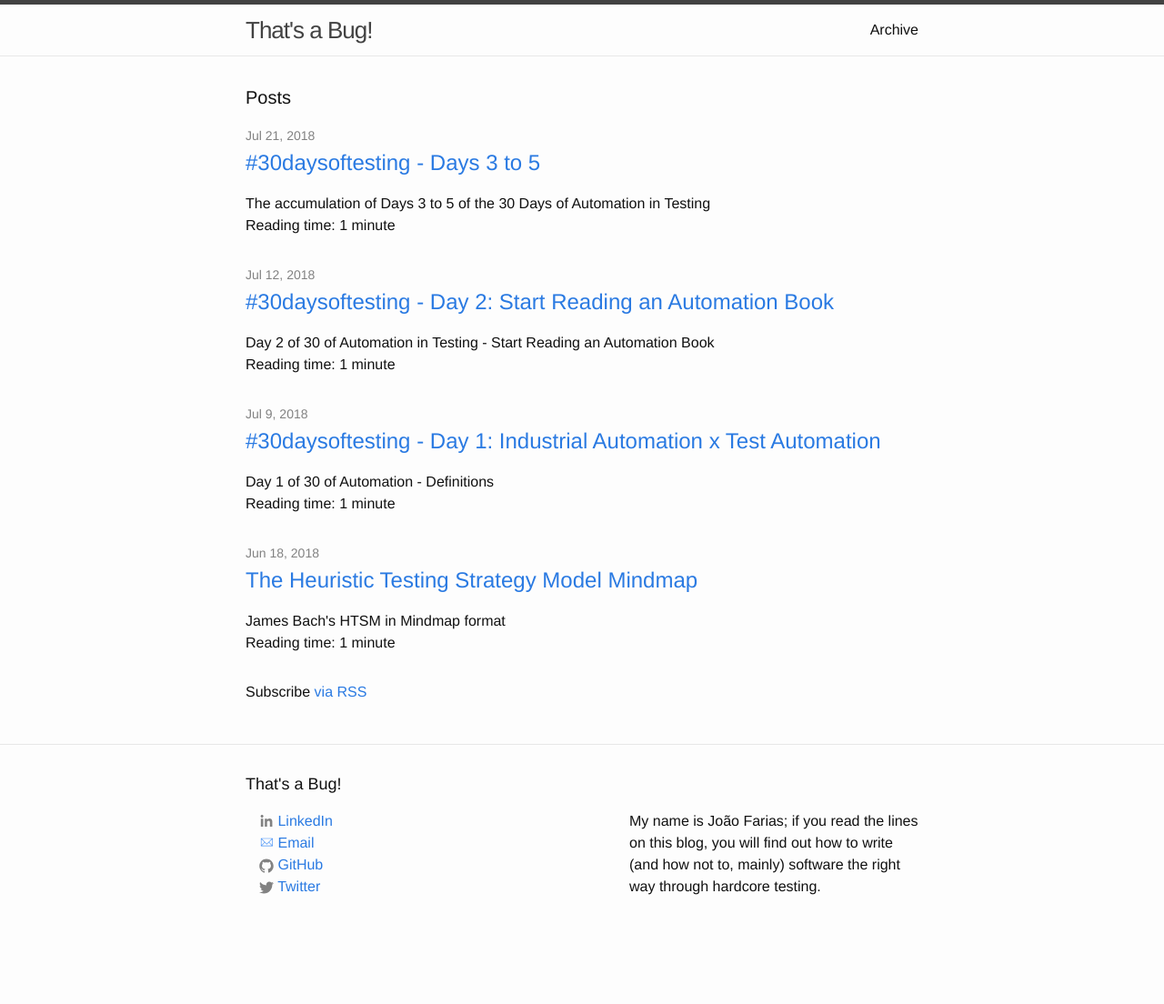
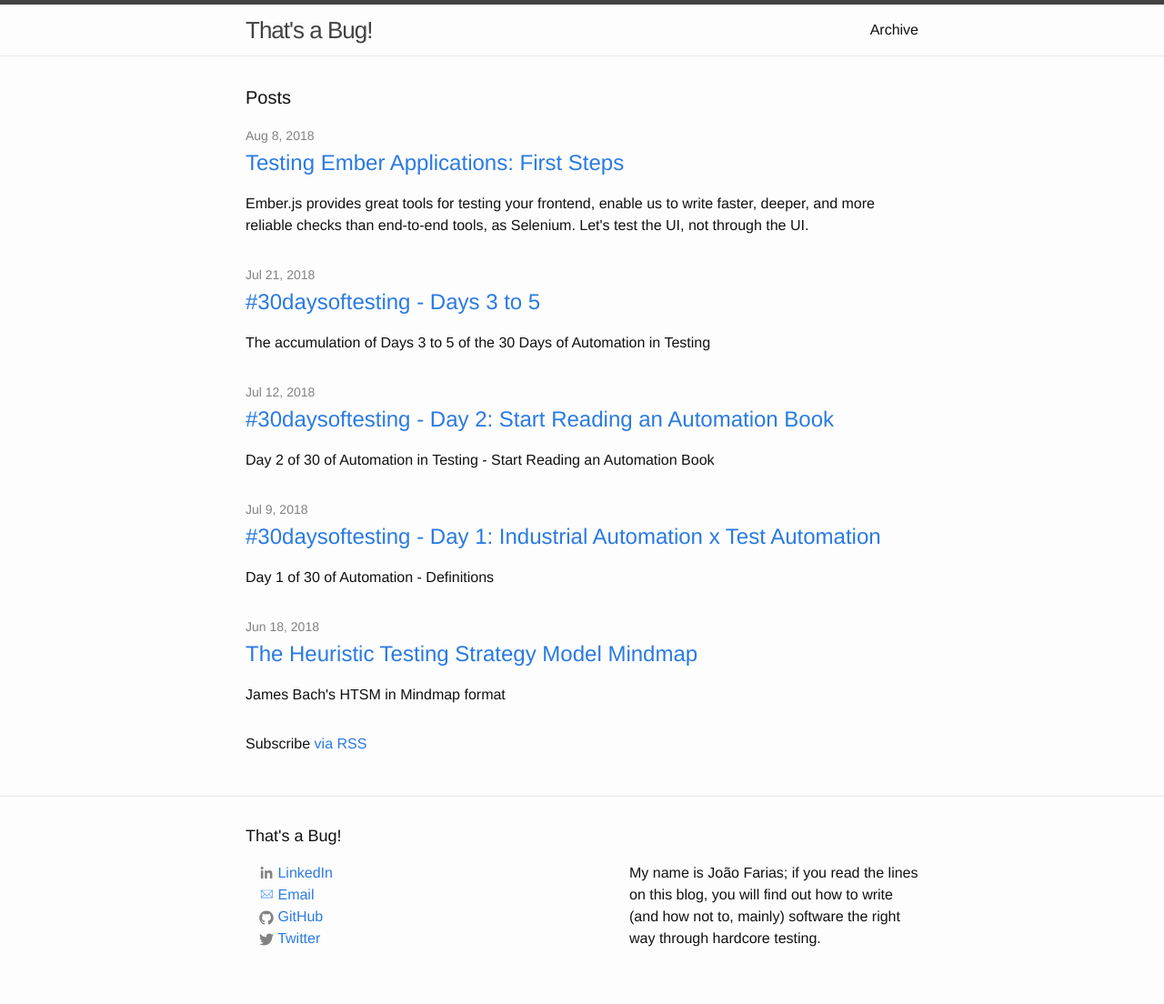
Before and after one commit to JoaoGFarias/JoaoGFarias.github.io, a Jekyll site: the page built from index.html, in a window 1280 px wide. Shown: the whole page at 91% size. Built offline with Jekyll 4.4.1, drawn with Linux system fonts in a browser that asks for light colours; before the commit the page ends 1047 px from its top, so only the background shows below that; some of the changed lines change nothing that is shown.

Commit message:
Testing Ember apps

````diff
--- a/_drafts/2019-08-05-testing_ember_application_first_steps.markdown
+++ b/_posts/2018-08-08-testing_ember_application_first_steps.markdown
@@ -1,7 +1,7 @@
 ---
 layout: post
 title:  "Testing Ember Applications: First Steps"
-date: 2019-08-05 08:00 +0200
+date: 2018-08-08 08:00 +0200
 author: João Farias
 version: 1.0.0
 tags: testing frontend ember.js selenium
@@ -10,46 +10,62 @@ description: Ember.js provides great tools for testing your frontend, enable us
 
 # The problem with testing the UI using Selenium
 
-Selenium is a popular too which enables us to drive interactions with the browser programmatically - simulating user journeys and checking the application behavior. However, by its nature, Selenium tests depend on a manifold of components interacting with each other. **Any** problem with this components will probably raise an error in a (or many) Selenium tests.
+Selenium is a popular which enables us to drive interactions with a browser programmatically - simulating user journeys and checking the application behavior. However, by its nature, a Selenium test depend on a manifold of components interacting with each other. **Any** problem with **any** these components will probably raise an error in Selenium test (or in many)
 
-This is good, with one test when can cover many components. However, it comes with three big prices:
+This is good! With one test when can cover many components.
 
-- Performance
-- Low checking precision
-- High maintenance
+However, it comes with three big prices:
 
-When we isolate components and check their behavior in isolation, we lose the high coverage, but gain the three factors mentioned above.
+- High run-time;
+- Low precision in checking;
+- High maintenance cost;
 
-Services testing is already stabilized, with many tools which enable progressive level of granularity, from unit (function level) testing to API testing (black-box checks on the whole service).
+The solution would be to check a component behavior in isolation. In doing so, we lose the high coverage, but we gain the three factors mentioned above.
 
-Web UI historically lacked this kind of tools, because it was based on HTML and CSS, with small portions of JavaScript (logic worth fine-grained checks). Using end-to-end checks could be sufficient to cover UI as well.
+Service testing is already stabilized in the industry, with many tools which enable testing in progressive level of granularity, from unit (function level) testing to API testing (black-box checks on the whole service).
 
-However, this is **the past**. More and more logic is added on UI, even on low performance devices<sup>1</sup>, as smartphones. Checking thoroughly the number of decisions and business logic on modern frontend applications is for Tony Stark (rich) and Dr. Meirschultz (mad scientist). Bring the techniques used on services checking to the frontend is necessary for the best usage of developers' time and organization's resources.
+On the other hand, Web UI historically lacked this kind of tools, because it was based on HTML and CSS, with small portions of JavaScript (logic worth fine-grained checks). Using end-to-end checks could be sufficient to cover UI as well.
 
-Although most modern frontend frameworks provide their own tools for checking, this series of posts will be focused on [Ember.js](https://www.emberjs.com/)(version 3.3, using QUnit as test runner) - similar techniques can be found for [React](https://jestjs.io/docs/en/tutorial-react) and [Angular](https://angular.io/guide/testing).
+However, this is **the past**. More and more logic is added on UI, even on low performance devices<sup>1</sup>, as smartphones. Checking thoroughly the number of decisions and business logic on modern frontend applications is for Tony Stark (rich) and Dr. Meirschultz (mad scientist). Bring the techniques used on services testing to the frontend is necessary for the best usage of developers' time and organization's resources.
+
+Most modern frontend frameworks provide their own tools for checking, this series of posts will be focused on [Ember.js](https://www.emberjs.com/)(version 3.3, using QUnit as test runner) - similar techniques can be found for [React](https://jestjs.io/docs/en/tutorial-react) and [Angular](https://angular.io/guide/testing).
 
 # The basics of an Ember.js application
 
-Ember app architecture
-https://www.slideshare.net/lrdesign/architecture-emberjs-and-angularjs
+Below is a architectural representation of an Ember.js app (image from [Karuna Sehgal](https://medium.com/karuna-sehgal/discovering-ember-js-2e92e8d32e36)).
+
+![Ember.js app architecture]({{ "assets/images/ember_architecture.jpg" | absolute_url }})
+
+Without going into many details, an Ember.js app starts with the access in an URL, which is decomposed by the Router and the Route Handler.
+
+This will determine which objects should be created, the model (data) and the template, which is a HTML representation, attached to components (Javascript).
+
+With these objects, the user is able to interact with the web app, and the components will determine the reaction to these actions.
 
 # Testing an Ember Application
 
-Ember.js testing isolation techniques.
-Types of tests covered in this post.
+In this post, we will focus primarily on the functional side of Ember testing, trying to validate if the business logic is correctly implemented in the system.
+
+Namely, we will take a look at:
+
+- Application Tests;
+- Component Tests;
+- Unit Tests.
 
 ## Application Tests
 
-Application tests setup and destroy the whole Ember app from scratch between tests, creating exactly each object and running each line of code as in the production app, including rendering. This enable us to simulate the user actions with confidence that no mocking is creating a false environment, letting bugs pass through our checks.
+Application Tests (previously called Acceptance Tests) setup and destroy the whole Ember app from scratch between tests, creating exactly every object and running every line of code as in the production app, including rendering. This enable us to simulate the user actions with confidence that no mocking is creating a false environment - and letting bugs pass through our checks.
 
-"So, exactly the same as Selenium/end-to-end tests?"
-Not so. There is one element the is not executed during Application Tests:
-**All networking activity** can be mocked, both eliminating the necessity of performing such time-consuming operations during the app execution, database setup for different test scenarios and tests failures due bugs in any service.
+**"So, exactly the same as Selenium/end-to-end tests?"** Not so.
+
+There is one element that is not executed during Application Tests:
+
+**All networking activity** can be mocked. It both eliminates the necessity of performing such time-consuming operations during the tests execution, database setup for different test scenarios, and tests failures due bugs in external service.
 Thus, we can focus solely on checking the behavior of the frontend code.
 
 (I know you raise your eyebrows now - I will take about this problem you thought in a future post)
 
-In summary, the goal of Application Tests is to validate how all components behave together, when rendered in response to page landing and actions of the user, under certain data situations.
+In summary, the goal of Application Tests is to validate how all components behave together, when rendered in response to page landing and actions of the user, under certain data contexts.
 
 Below you can find two simple Application Test:
 
@@ -85,26 +101,67 @@ test("filtering rental list", async function(assert) {
 
 Very similar to a Selenium test, right?
 
-On the first test, we simply access page app root page, waiting for any Ajax call to end (auto-magic page load wait) and check if the message is the one we expected.
+On the first test, we simply access page app root page, waiting for any Ajax call to end (auto-magic page load wait) and check if the message is the one we expect.
 
 On the second test, we access the same page again,
 fill the input with a specific location and check both if the list displays only one item and that the title of this item is exactly the text we searched.
 
-After each test, the app is totally destroyed and rebuilt - so, if we had had some state after our actions, it would be gone. It deals with most cases of flakiness and allow the holy grail of parallel execution. We just need to run 1.000.000 of Ember apps in a machine, no need to touch databases. AWESOME!
+After each test, the app is totally destroyed and rebuilt - so, if we had had some state after our actions, it would be gone. It deals with most cases of flakiness and allow the holy grail of parallel execution. We can run 1.000.000 Ember tests at once in a machine, no need to touch databases. AWESOME!
 
-If you have code duplication OCD, you probably is starching yourself. Let's deal with it.
+If you have code duplication O.C.D., you probably is scratching yourself. Let's deal with it.
 
-We've created an object with cool functions which wrap the interaction with the page... A.k.a.: Page Object :)
-Of course, this is primitive - Luckily tThe Ember.js community created an awesome Page Object addon.
+```javascript
+const rentalPage = {
+  visitRoot: () => visit("/"),
+  findElement: locator => this.element.querySelector(locator),
+  findElements: locator => this.element.querySelectorAll(locator),
+  fillInput: (locator, text) => fillIn(locator, text)
+};
+
+test("should say welcome at landing page", async function(assert) {
+  await rentalPage.visitRoot();
+  assert.equal(
+    rentalPage.findElement(".welcome_message").textContent,
+    "Welcome!",
+    "should say 'Welcome'"
+  );
+});
+```
+
+```javascript
+test("filtering rental list", async function(assert) {
+  await rentalPage.visitRoot();
+  await rentalPage.fillInput(".list-filter input", "Urban Living");
+
+  assert.ok(
+      rentalPage.findElements(".results .listing").length,
+      1,
+      "should display 1 listing"
+    );
+    assert.equals(
+      rentalPage.findElement(".listing .location").textContent,
+      "Urban Living"),
+      "should display only the location Urban Living"
+    );
+});
+```
+
+We've created an object with cool functions which wrap the interaction with the page...
+
+A.k.a.: Page Object :)
+
+Of course, this is primitive. Luckily the Ember.js community created [an awesome Page Object](ember-cli-page-object.js.org/) addon.
 I will talk about it in details, and give some tips, in the future.
 
-Let's say an app called "What's the date?", which asks for a service the current date and displays a message with it. Do we need check it with end-to-end tests?
+Let's say we have an app called "What's the date?", which asks for a service the current date and displays a message with it.
 
-Nope...
+**Do we need check it with end-to-end tests?** Nope...
 
-That´s when another great addon appears: Mirage.
+That´s when another great addon appears: [Mirage](https://www.ember-cli-mirage.com/).
 
-Mirage´s goal is to intercept web requests to services and return mock data. It fools the Ember app, making it behave as if a real service have returned a response. Let´s see how it works:
+Mirage´s goal is to intercept web requests to services and return mocked data.
+
+It fools the Ember app, making it behave as if a real service have returned a response. Let´s see how it works:
 
 ```javascript
 test("displays a date in the american format", async function(assert) {
@@ -126,16 +183,18 @@ this.get("/date", function(db, request) {
 
 The first file contains the test - similar to the others. The config.js file is the new thing.
 
-In it, we indicate the route that we want to intercept and a function to process the request.
-In this case, we completely ignored the requested data and just returned a fixed date.
+In it, we indicate the endpoint that we want to intercept and a function to process the request.
+In this case, we completely ignore the request data and just returned a fixed date.
 
-That's what we need for your test. We want to know if the app will behave correctly when receiving a (**any!**) date as a response. So, instead of being dependable of a correct implementation of the service, we are focusing on our frontend app. More complex situations can be created using just in-memory processing, avoiding touching databases or network.
+That's what we need for your test!
+
+We want to know if the app will behave correctly when receiving a (**any!**) date as a response. So, instead of being dependable of a correct implementation of the service, we are focusing on our frontend app. More complex situations can be created using just in-memory processing, avoiding touching databases or network.
 
 ## Components Tests
 
 We argued that the point of testing frontend in isolation was because of the increasing load of business logic on these applications. So, since Application Tests setup a "whole Ember app" on each test, we can expect hit the performance wall if we try to broadly cover our app using this tool. Luckily, we can go one-level down and perform checking at the component level.
 
-This kind of testing is interested in verify the behavior (specially rendering) of each component in isolation - mocking every dependency, both services and other components.
+This kind of testing is interested in verifing the behavior (specially rendering) of each component in isolation - mocking every dependency, both services and other components.
 
 The test below will validate how the _rental-listing_ component behaves.
 
@@ -153,20 +212,22 @@ test('should display rental details', async function(assert) {
         bedrooms: faker.random.number({min:1, max:10});
     };
     await render(hbs`{{rental-listing rental=rental}}`);
-    assert.equal(this.element.querySelector('.listing .owner').textContent.trim(), ownerName, `Owner name: ${ownerName}`);
-    assert.equal(this.element.querySelector('.listing .city').textContent.trim(), city, `City: ${city}`);
+    assert.equal(this.element.querySelector('.listing .owner').textContent.trim(), ownerName);
+    assert.equal(this.element.querySelector('.listing .city').textContent.trim(), city);
   });
 ```
 
 Firstly, we have to prepare mock data to be injected into the component. It gives us total control to this test on the cases we want to validate - independently on the contexts that this component will be used in the app.
 
-However, I really don't care about the data itself, I just want to know the the exact data I am using is displayed. That's why we can use the [Faker.js](https://github.com/marak/Faker.js/) library to create realistic random data for each field at each test execution. This way, we cover more space and may ended up find some cases where we wrongly judge the domain boundaries.
+However, we really don't care about the data itself, we just want to know the the exact data we are using is displayed. That's why we can use the [Faker.js](https://github.com/marak/Faker.js/) library to create realistic random data for each field at each test execution. This way, we cover more space and may ended up finding some cases where we wrongly judged the domain boundaries.
 
 Secondly, we render the _rental-listing_ component using this data. The Ember.js engine will create the minimal environment to render this component - as if the whole app was only this list of rentals.
 
 Lastly, we check the displayed message. We use CSS Selectors because this test really renders the component. It behaves exactly as if if was in an app.
 
 This allow us to go deep in different scenarios without having to create other objects, optimizing the suite performance.
+
+Let´s test if the name displayer can deal with people who doesn´t have a last name.
 
 ```javascript
 test('displays full name with first and last name', async function(assert) {
@@ -212,11 +273,11 @@ fullName: computed('fullName', function() {
 
 On the component test above, we forcibly set the attributes we wanted, rendered the component and check if the calculated value was correct.
 
-However, the calculation itself has nothing with rendering.
+However, the two cases of name calculation themselves have nothing with rendering.
 
 We have to test this **function** - the returned values in various situations - and test the rendering for only one situation.
 
-That's when Unit Tests enter in scene. Ember.js' Unit Tests have **no** rendering - they are composed purely of in memory operations (as fast as it gets).
+That's when Unit Tests enter in scene. Ember.js' Unit Tests have **no** rendering - they are composed purely of in-memory operations (as fast as it gets).
 
 Let's take a look in some examples:
 
@@ -245,7 +306,12 @@ test("should display only the first name if no last name exist", function(assert
 ```
 
 Pretty straightforward, right?
-We set the parameters that the function takes (the pure attributes), call the function with them, and check its return. Easy-peasy...
+
+We first get the object which performs the operations (the Controller).
+
+Then, we set the parameters that the function takes (the pure attributes), call the function, and check its return.
+
+Easy-peasy...
 
 The second test teaches us a lesson: When possible try to go to lower levels of checking.
 
@@ -277,6 +343,6 @@ We've just touched the basics of testing Ember.js apps. Other very interesting t
 - The addons created by the Ember community: Mirage, Accessibility, Page Object, Ember Exam, Percy;
 - Configuration necessary to instruct the app on how to glue all this pieces together.
 
-### Footnotes
+# Footnotes
 
 1 - Yes, I know your smartphone is more powerful than most computers.
--- a/index.html
+++ b/index.html
@@ -22,8 +22,6 @@ layout: default
           <br>
         {% endif %}
 
-        Reading time: {% include read_time.html %}
-
       </li>
     {% endfor %}
   </ul>
````
Also changed, not shown: Gemfile.lock, assets/images/ember_architecture.jpg (added).
